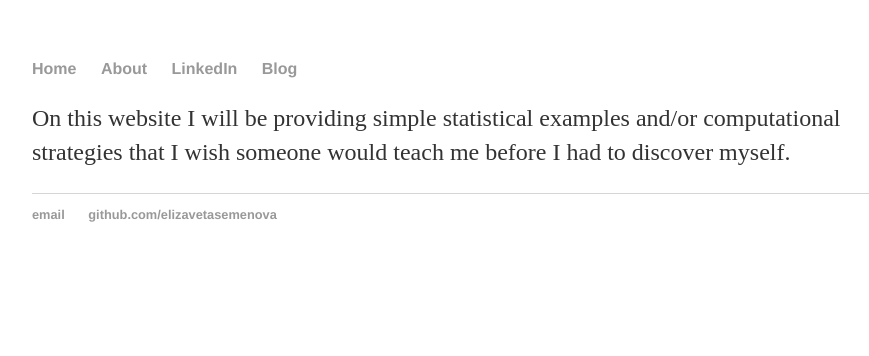
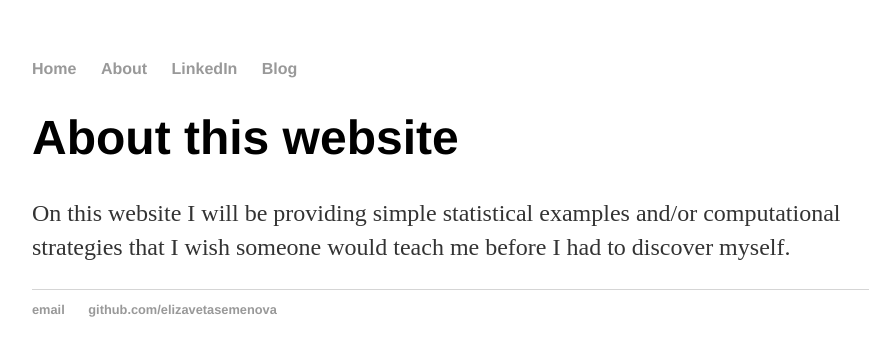
Before and after one commit to elizavetasemenova/elizavetasemenova.github.io, a Jekyll site: the page built from about/index.html, in a window 1280 px wide. Shown: the top 356 px of the page, without its empty margins (160-1029 px from the left). Built offline with Jekyll 4.4.1, drawn with Linux system fonts in a browser that asks for light colours.

Commit message:
Update index.html

```diff
--- a/about/index.html
+++ b/about/index.html
@@ -3,6 +3,7 @@ layout: default
 title: About this website
 ---
 <div class="blurb">
-<p>On this website I will be providing simple statistical examples and/or computational strategies that
-  I wish someone would teach me before I had to discover myself.</p>
+  <h1>About this website</h1>
+  <p>On this website I will be providing simple statistical examples and/or computational strategies that
+     I wish someone would teach me before I had to discover myself.</p>
 </div><!-- /.blurb -->
```
